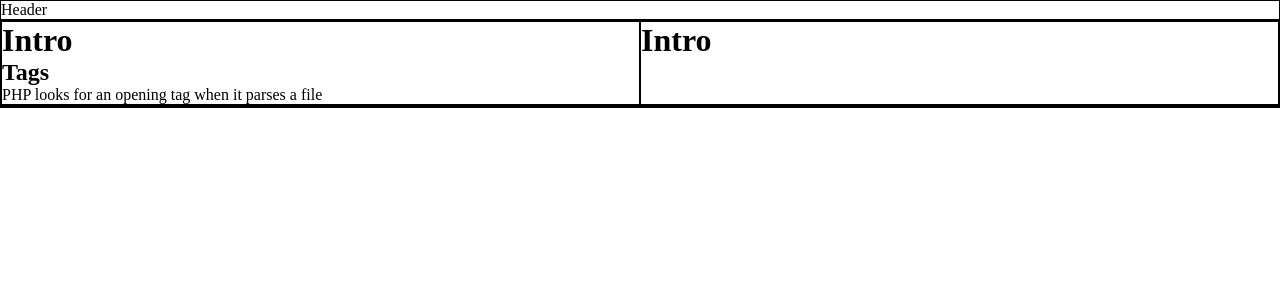
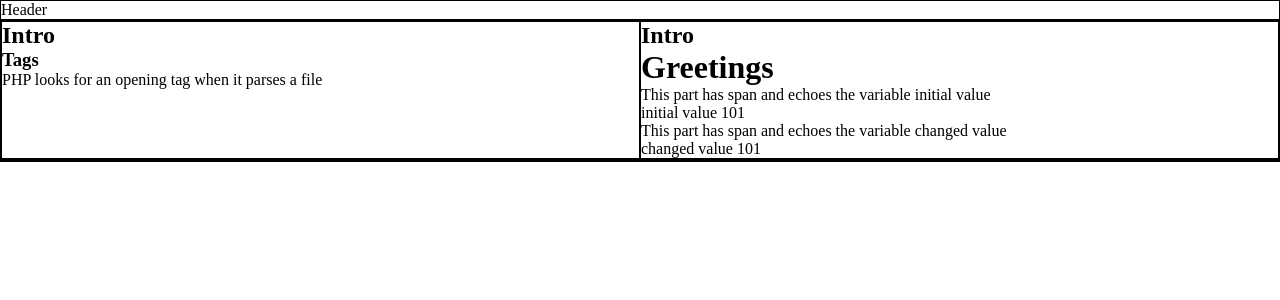
Before and after one commit to Kidd-nash/PHP-JS, a PHP site: page / in a window 1280 px wide. Shown: the top 300 px of the page. Run offline with PHP 8.4, Linux system fonts and the light colour scheme.

Commit message:
palying with variables values when called twice at different place

```diff
--- a/index.php
+++ b/index.php
@@ -11,12 +11,15 @@
         <div class="div_parts">Header</div>
         <div class="div_parts div_body">
             <div class="body_div">
-                <h1>Intro</h1>
-                <h2>Tags</h2>
+                <h2>Intro</h2>
+                <h3>Tags</h3>
                 <p>PHP looks for an opening tag when it parses a file</p>
             </div>
             <div class="body_div">
-                <h1>Intro</h1>
+                <h2>Intro</h2>
+                <h1></h1>
+                <p>This part has span and echoes the variable initial value</p><span id="initial"></span>
+                <p>This part has span and echoes the variable changed value</p><span id="changed"></span>
             </div>
         </div>
         <div class="div_parts"></div>
--- a/main.js
+++ b/main.js
@@ -0,0 +1,18 @@
+// document.addEventListener("DOMContentLoaded", function() {
+
+window.addEventListener( 'load', function() {
+    const myHeading = document.querySelector("h1");
+    myHeading.textContent = "Greetings";
+
+
+    let variableChange = "initial value 101";
+    let initialSpan = this.document.getElementById('initial');
+    initialSpan.textContent = variableChange;
+
+
+    variableChange = "changed value 101"
+    let changedSpan = this.document.getElementById('changed');
+    changedSpan.textContent = variableChange;
+
+    //it reads chronologically and displays variables based on its value at a given place and time
+  });
```
